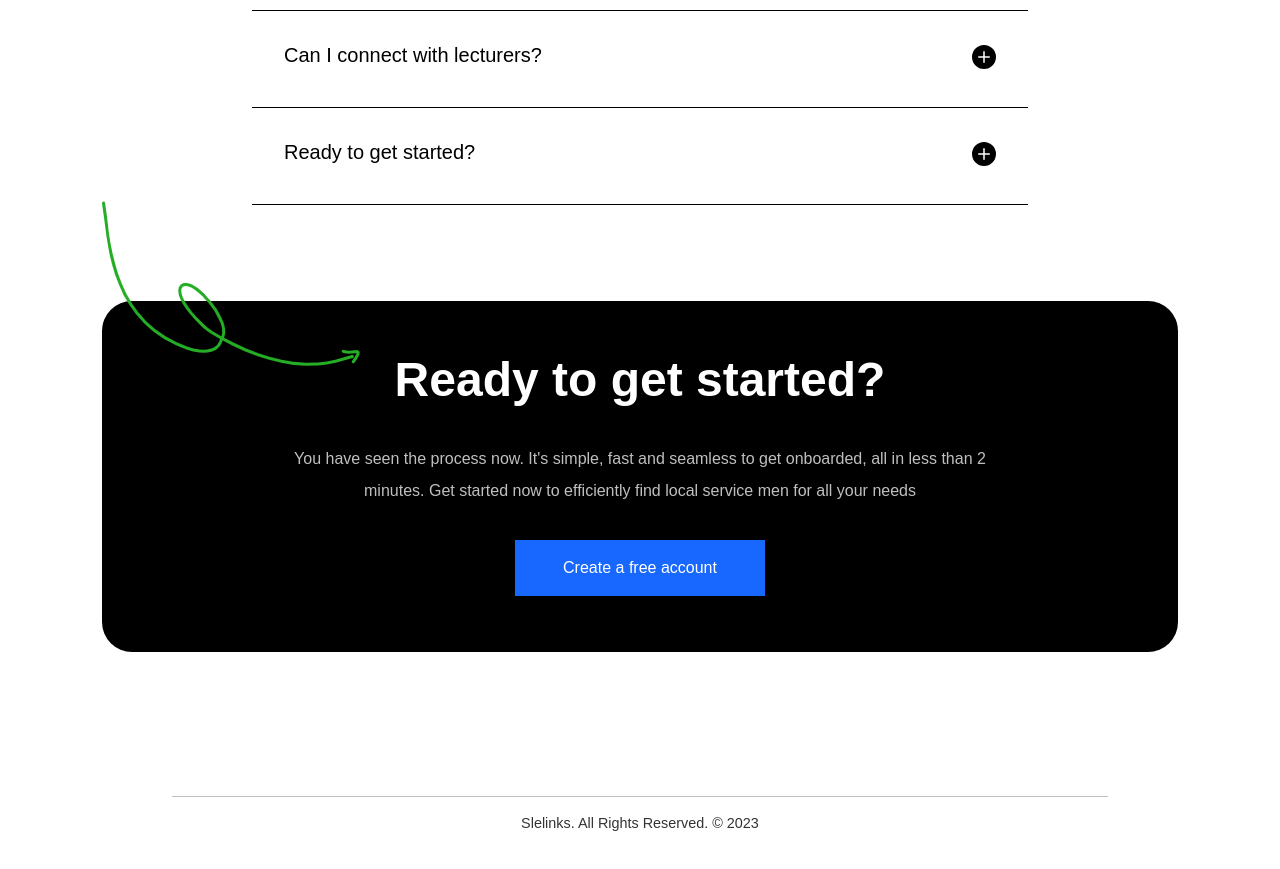
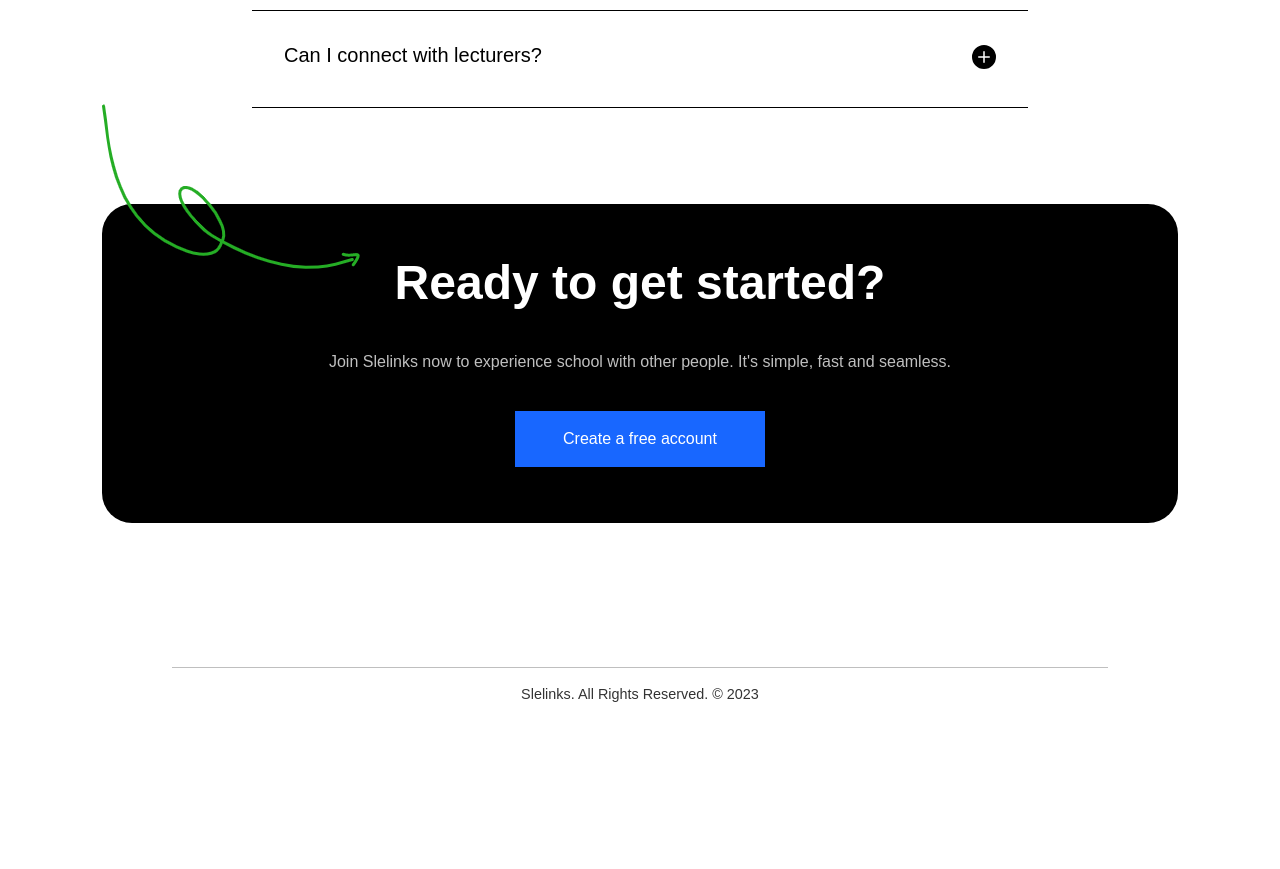
Before and after one commit to qurulab/slelinks, a Next.js app: page / in a window 1280 px wide. Shown: the part 2980-3849 px from the top of the page. After the commit the page ends 3750 px from the top, so only its background shows below. Built offline with nearby package versions, Linux system fonts and the light colour scheme.

Commit message:
banner commit

```diff
--- a/components/Banner/index.tsx
+++ b/components/Banner/index.tsx
@@ -15,7 +15,7 @@
             <div className={ styles["banner__content__text"] }>
                 <div>
                 <h1>Ready to get started?</h1>
-                  <p>You have seen the process now. It's simple, fast and seamless to get onboarded, all in less than 2 minutes. Get started now to efficiently find local service men for all your needs</p>
+                  <p>Join Slelinks now to experience school with other people. It's simple, fast and seamless.</p>
                   <div className={ styles["banner__content__text--button"] }>
                     <Link href=''>Create a free account</Link>
                   </div>
--- a/components/Faq/index.tsx
+++ b/components/Faq/index.tsx
@@ -49,7 +49,7 @@
                     onClick={ handleClick }
                    />
             }
-        </div>
+            </div>
         </div>
         { showDetails ? <p>{ answer }</p> : null }
        </div>
--- a/components/Faqs/index.tsx
+++ b/components/Faqs/index.tsx
@@ -28,11 +28,6 @@
             id: 5,
             question: "Can I connect with lecturers?",
             answer: "Yes, you can"
-        },
-        {
-            id: 6,
-            question: "Ready to get started?",
-            answer: "Join Slelinks now to experience school with other people. It's simple, fast and seamless."
         }
     ]
 
```
